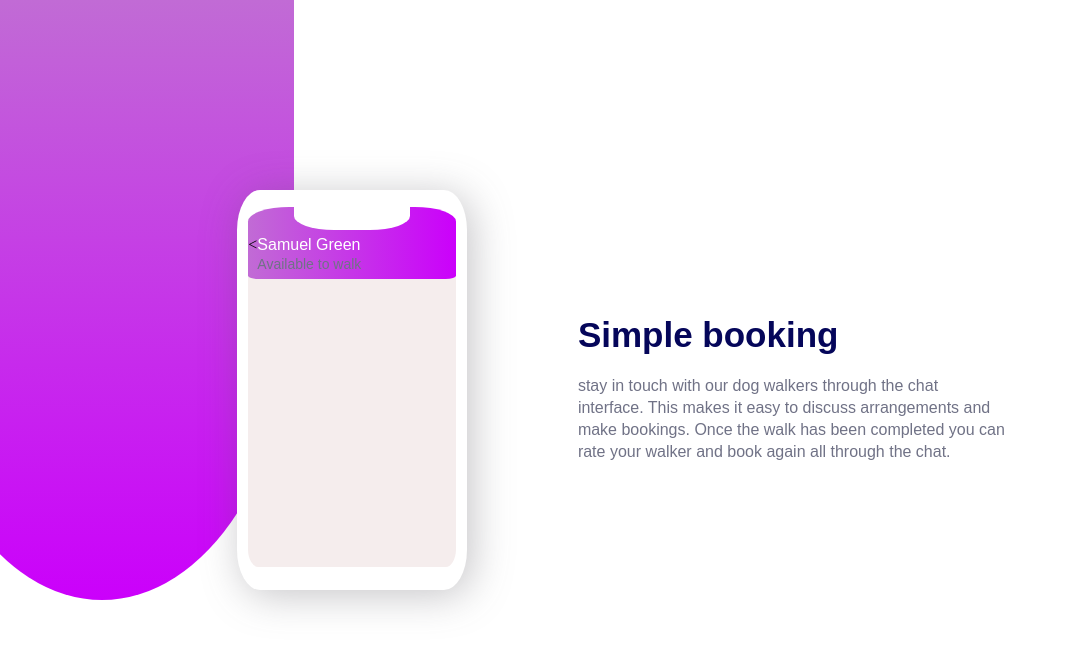
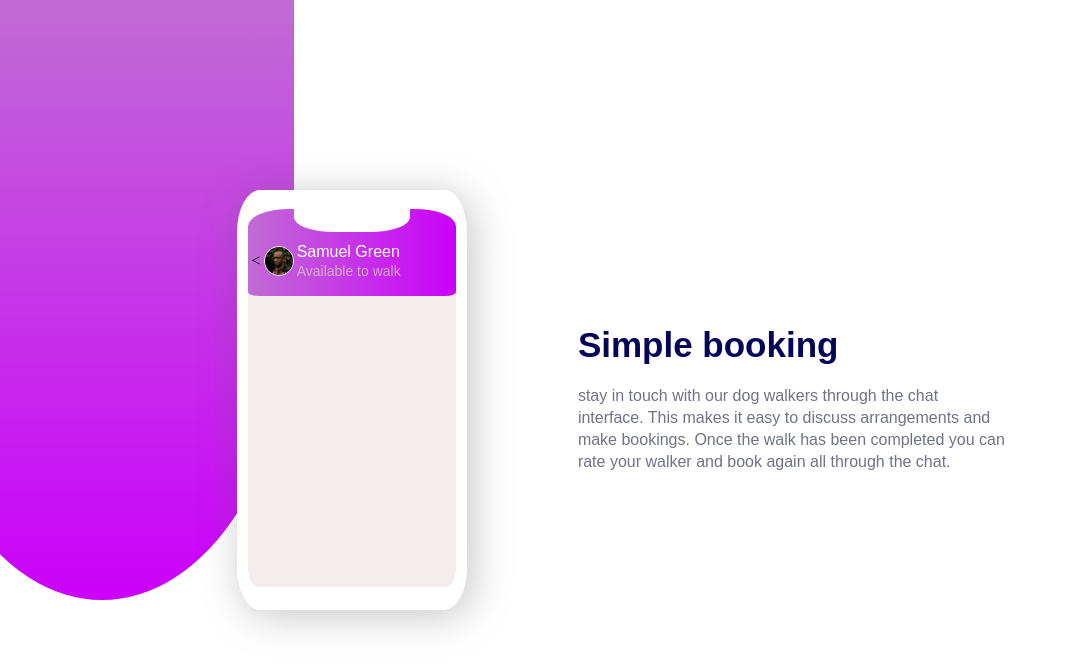
Before and after one commit to Edval6/chat-illustration, a plain HTML site: page index.html in a window 1280 px wide. Shown: the whole page, without its empty margins (0-1067 px from the left). Drawn offline with Linux system fonts and the light colour scheme.

Commit message:
perfil com imagem

```diff
--- a/index.html
+++ b/index.html
@@ -26,7 +26,7 @@
 
                             <div id="voltar"> < </div>
 
-                            <img src="" alt="">
+                            <img src="images/avatar.jpg" alt="foto perfil" id="img-per">
 
                             <div id="info">
                                 <h3> Samuel Green</h3>
--- a/style.css
+++ b/style.css
@@ -43,7 +43,7 @@ p{
 
 .mobile{
     width: 30%;
-    height: 400px;
+    height: 420px;
     border-radius: 10%;
     background-color: white;
     box-shadow: 5px 5px 40px #5d5a615b;
@@ -62,7 +62,7 @@ p{
 
 #profile{
     width: 100%;
-    height: 20%;
+    height: 23%;
     border-top-left-radius: 20%;
     border-top-right-radius: 20%;
     border-bottom-left-radius: 5%;
@@ -81,11 +81,21 @@ p{
 }
 
 #dados{
-    min-width: 50%;
+    min-width: 40%;
+    max-width: 75%;
     height: 30px;
     display: flex;
     flex-direction: row;
-    padding-top: 14%;
+    justify-content: space-evenly;
+    align-items: center;
+    padding-top: 25%;
+}
+
+#img-per{
+    width: 30px;
+    height: 30px;
+    border: solid 1px white;
+    border-radius: 50%;
 }
 
 h3{
@@ -100,4 +110,5 @@ h3{
     font-size: 14px;
     font-family: sans-serif;
     font-weight: 150;
+    color: rgba(216, 197, 197, 0.829);
 }
```
